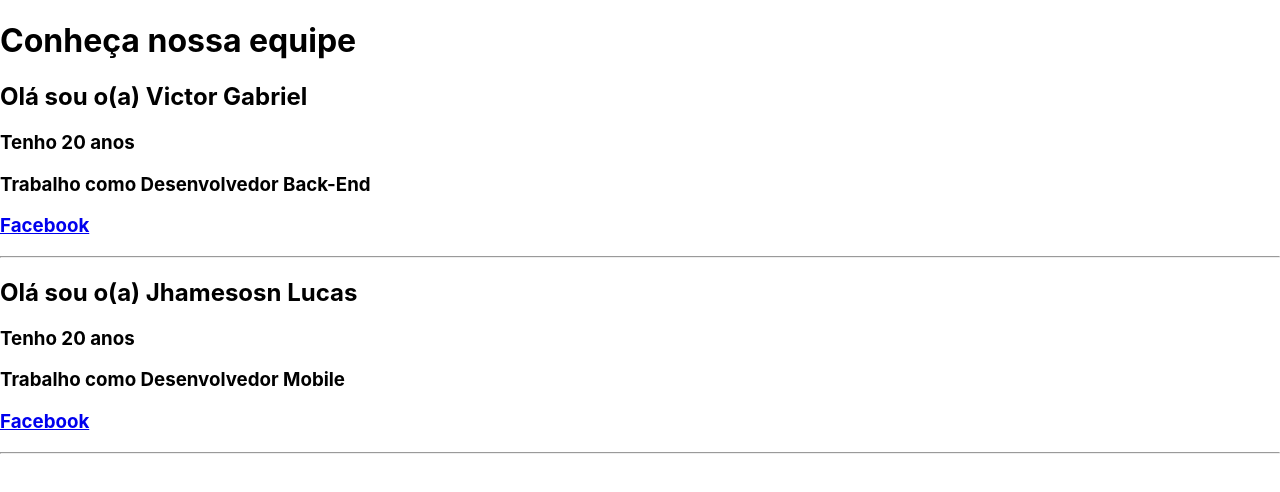
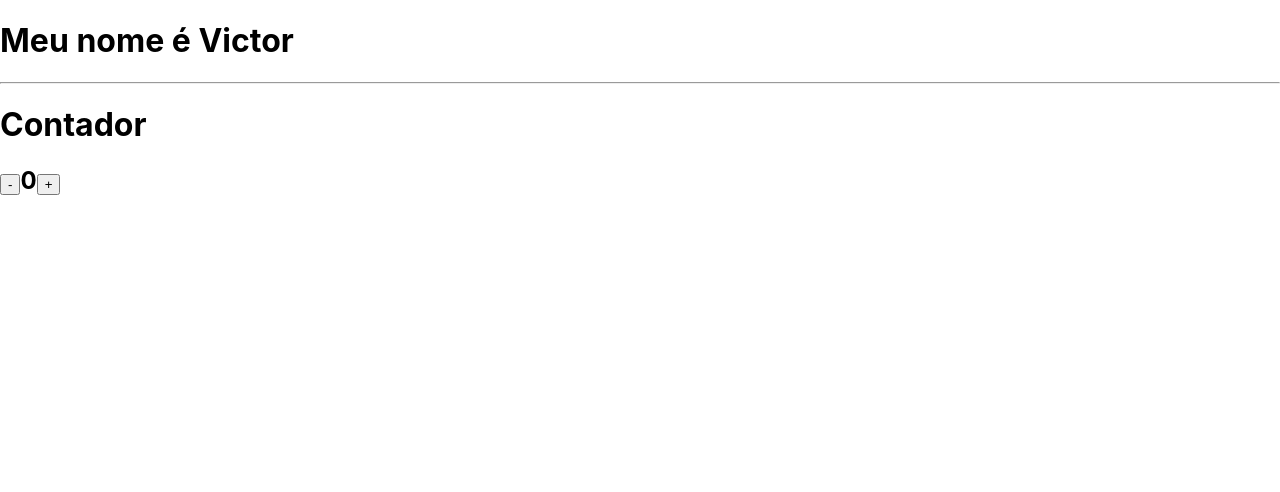
Before and after one commit to loiola0/application-factory, a React (Create React App) app in the folder módulo-20/meusite/: page / in a window 1280 px wide. Shown: the top 492 px of the page. Built offline with nearby package versions, Linux system fonts and the light colour scheme.

Commit message:
Aula sobre states

```diff
--- a/módulo-20/meusite/src/App.js
+++ b/módulo-20/meusite/src/App.js
@@ -1,49 +1,47 @@
-import { props } from 'bluebird';
 import React,{Component} from 'react';
 
 
-class Equipe extends Component{
+class App extends Component {
+    constructor(props){
+        super(props);
+        this.state = {
+            nome: "Victor",
+            contador: 0
+        }
+        this.aumentar = this.aumentar.bind(this);
+        this.diminuir = this.diminuir.bind(this);
+    }
+    aumentar(){
+       let state = this.state;
+       state.contador += 1;
+       state.nome = "Gabriel";
+       this.setState(state);
+    }
+
+    diminuir(){
+        let state = this.state;
+        if(state.contador === 0){
+            alert("Opa! Chegou a zero...");
+            return;
+        }
+        state.contador -= 1;
+        this.setState(state);
+    }
+
     render(){
         return(
             <div>
-                <Sobre nome={this.props.nome} idade={this.props.idade} cargo={this.props.cargo}/>
-                <Social fb={this.props.facebook}/>
+                <h1>Meu nome é {this.state.nome}</h1>
                 <hr/>
+                <h1>Contador</h1>
+                <h2>
+                    <button onClick={this.diminuir}>-</button>
+                        {this.state.contador}
+                    <button onClick={this.aumentar}>+</button>
+                </h2>
             </div>
         );
     }
 }
 
-class Sobre extends Component{
-    render(){
-        return(
-            <div>
-                <h2>Olá sou o(a) {this.props.nome}</h2>
-                <h3>Tenho {this.props.idade} anos</h3>
-                <h3>Trabalho como {this.props.cargo}</h3>
-            </div>
-
-        );
-    }
-}
-
-const Social = (props) => {
-    return (
-        <a href={props.fb}><h3>Facebook</h3></a>
-    );
-}
-
-function App(){
-    return(
-     <div>
-        <h1>Conheça nossa equipe</h1>
-        <Equipe nome="Victor Gabriel" idade="20" cargo="Desenvolvedor Back-End"
-            facebook="https://facebook.com"/>
-
-        <Equipe nome="Jhamesosn Lucas" idade="20" cargo="Desenvolvedor Mobile"
-            facebook="https://facebook.com/jhamessonlucas"/>
-     </div>
-    );
-}
-
 export default App;
```
